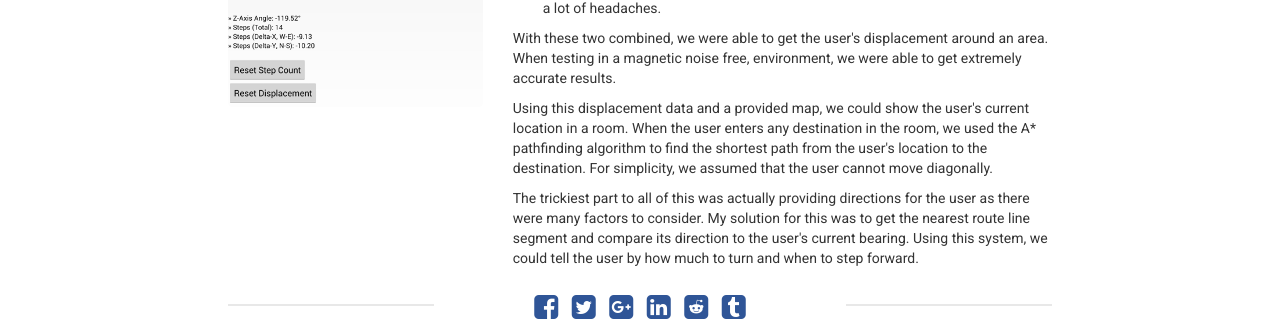
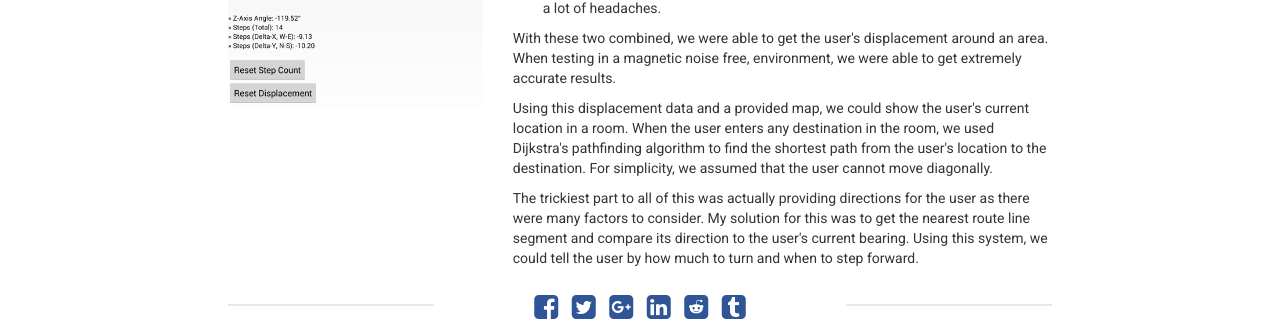
Before and after one commit to lloydtorres/lloydtorres.github.io, a Jekyll site: the page built from stepcounter.md, in a window 1280 px wide. Shown: the part 407-728 px from the top of the page. Built offline with Jekyll 4.4.1, drawn with Linux system fonts in a browser that asks for light colours; nearby versions of some CDN libraries.

Commit message:
Minor correction

```diff
--- a/stepcounter.md
+++ b/stepcounter.md
@@ -31,7 +31,7 @@ sequence: -8
 
         <p>With these two combined, we were able to get the user's displacement around an area. When testing in a magnetic noise free, environment, we were able to get extremely accurate results.</p>
 
-        <p>Using this displacement data and a provided map, we could show the user's current location in a room. When the user enters any destination in the room, we used the A* pathfinding algorithm to find the shortest path from the user's location to the destination. For simplicity, we assumed that the user cannot move diagonally.</p>
+        <p>Using this displacement data and a provided map, we could show the user's current location in a room. When the user enters any destination in the room, we used Dijkstra's pathfinding algorithm to find the shortest path from the user's location to the destination. For simplicity, we assumed that the user cannot move diagonally.</p>
 
         <p>The trickiest part to all of this was actually providing directions for the user as there were many factors to consider. My solution for this was to get the nearest route line segment and compare its direction to the user's current bearing. Using this system, we could tell the user by how much to turn and when to step forward.</p>
     </div>
```
